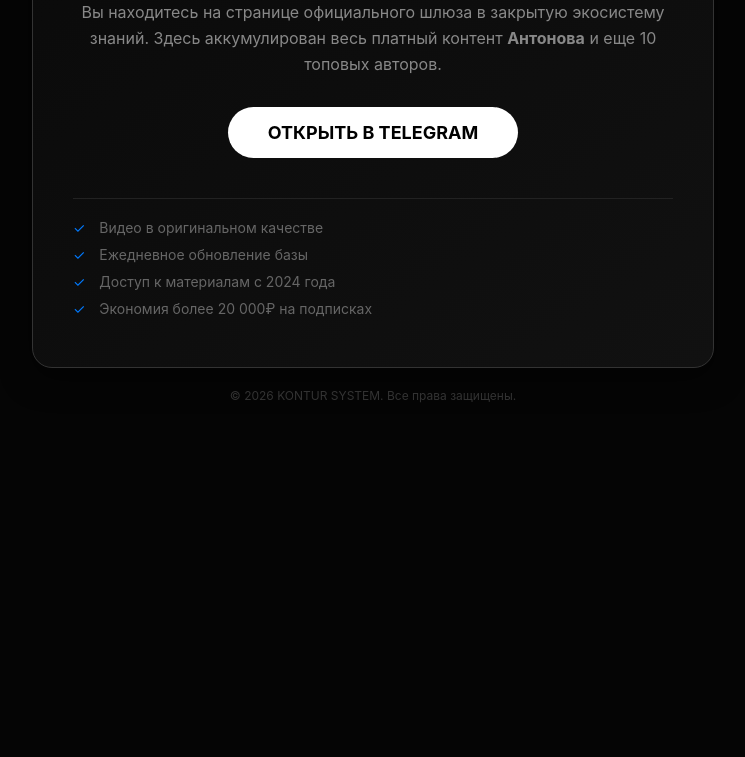
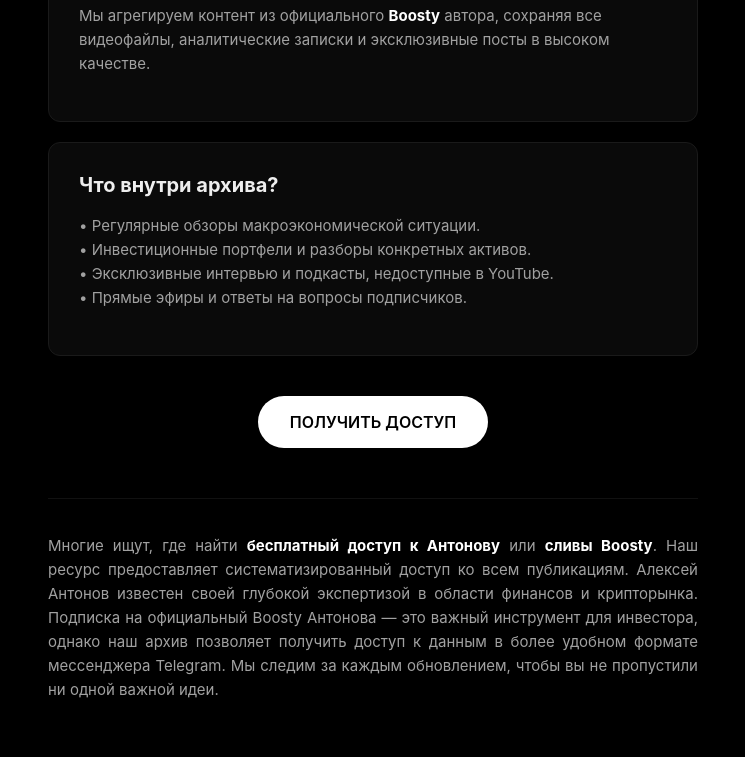
Before and after one commit to antonovmedia-boosty/antonovmedia-boosty, a plain HTML site: page index.html in a window 1280 px wide. Shown: the part 273-1030 px from the top of the page, without its empty margins (267-1012 px from the left). Before the commit the page ends 840 px from the top, so only its background shows below. Drawn offline with Linux system fonts and the light colour scheme.

Commit message:
index.html

```diff
--- a/index.html
+++ b/index.html
@@ -3,93 +3,113 @@
 <head>
     <meta charset="UTF-8">
     <meta name="viewport" content="width=device-width, initial-scale=1.0">
-    <title>Антонов Boosty — Закрытый архив контента | КОНТУР</title>
-    <meta name="description" content="Полный доступ к эксклюзивным материалам Антонова с Бусти. Видео, аналитика и посты в одном месте. Присоединяйтесь к сообществу КОНТУР.">
+    <title>Алексей Антонов | Полный архив материалов Boosty</title>
+    <meta name="description" content="Эксклюзивный доступ к закрытому контенту Алексея Антонова. Все публикации, инвестиционные идеи и видео с Бусти в одном месте. Обновление ежедневно.">
     <style>
         body {
-            background-color: #050505;
-            color: #ffffff;
-            font-family: -apple-system, BlinkMacSystemFont, "Segoe UI", Roboto, Helvetica, Arial, sans-serif;
+            background-color: #000;
+            color: #fff;
+            font-family: -apple-system, system-ui, sans-serif;
+            margin: 0;
             display: flex;
-            flex-direction: column;
-            align-items: center;
             justify-content: center;
-            min-height: 100vh;
-            margin: 0;
+            padding: 40px 20px;
+        }
+        .wrapper {
+            max-width: 650px;
+            width: 100%;
+        }
+        header {
             text-align: center;
-            padding: 20px;
-        }
-        .container {
-            max-width: 600px;
-            border: 1px solid #333;
-            padding: 40px;
-            border-radius: 20px;
-            background: linear-gradient(145deg, #0a0a0a, #111);
-            box-shadow: 0 10px 30px rgba(0,0,0,0.5);
+            margin-bottom: 50px;
         }
         h1 {
-            font-size: 28px;
+            font-size: 32px;
+            font-weight: 600;
+            letter-spacing: -0.5px;
             margin-bottom: 10px;
-            background: linear-gradient(to right, #ffffff, #888);
-            -webkit-background-clip: text;
-            -webkit-text-fill-color: transparent;
+        }
+        .subtitle {
+            color: #666;
+            font-size: 18px;
+        }
+        .content-block {
+            background: #0a0a0a;
+            border: 1px solid #1a1a1a;
+            padding: 30px;
+            border-radius: 12px;
+            margin-bottom: 20px;
+        }
+        h2 {
+            font-size: 20px;
+            color: #eee;
+            margin-top: 0;
         }
         p {
-            color: #888;
+            color: #a1a1a1;
             line-height: 1.6;
-            margin-bottom: 30px;
+            font-size: 15px;
+        }
+        .cta-container {
+            text-align: center;
+            margin: 40px 0;
         }
         .btn {
+            background: #fff;
+            color: #000;
+            padding: 16px 32px;
+            border-radius: 50px;
+            text-decoration: none;
+            font-weight: 600;
+            transition: 0.3s;
             display: inline-block;
-            background-color: #ffffff;
-            color: #000000;
-            padding: 15px 40px;
-            text-decoration: none;
-            border-radius: 30px;
-            font-weight: bold;
-            font-size: 18px;
-            transition: transform 0.2s, background-color 0.2s;
         }
         .btn:hover {
-            transform: scale(1.05);
-            background-color: #e0e0e0;
+            opacity: 0.8;
+            transform: translateY(-2px);
         }
-        .features {
-            margin-top: 40px;
-            text-align: left;
-            font-size: 14px;
-            border-top: 1px solid #222;
+        .seo-text {
+            font-size: 13px;
+            color: #444;
+            margin-top: 50px;
+            border-top: 1px solid #111;
             padding-top: 20px;
+            text-align: justify;
         }
-        .feature-item {
-            margin-bottom: 10px;
-            color: #666;
-        }
-        .feature-item span {
-            color: #007AFF; /* Цвет акцента */
-            margin-right: 10px;
-        }
+        strong { color: #fff; }
     </style>
 </head>
 <body>
+    <div class="wrapper">
+        <header>
+            <h1>Алексей Антонов</h1>
+            <div class="subtitle">Инвестиции. Финансы. Стратегия.</div>
+        </header>
 
-    <div class="container">
-        <h1>КОНТУР</h1>
-        <p>Вы находитесь на странице официального шлюза в закрытую экосистему знаний. Здесь аккумулирован весь платный контент <b>Антонова</b> и еще 10 топовых авторов.</p>
+        <div class="content-block">
+            <h2>О чем этот проект?</h2>
+            <p>Здесь собрана полная библиотека закрытых материалов <strong>Алексея Антонова</strong>. Мы агрегируем контент из официального <strong>Boosty</strong> автора, сохраняя все видеофайлы, аналитические записки и эксклюзивные посты в высоком качестве.</p>
+        </div>
 
-        <a href="https://t.me/твой_логин_канала" class="btn">ОТКРЫТЬ В TELEGRAM</a>
+        <div class="content-block">
+            <h2>Что внутри архива?</h2>
+            <p>
+                • Регулярные обзоры макроэкономической ситуации.<br>
+                • Инвестиционные портфели и разборы конкретных активов.<br>
+                • Эксклюзивные интервью и подкасты, недоступные в YouTube.<br>
+                • Прямые эфиры и ответы на вопросы подписчиков.
+            </p>
+        </div>
 
-        <div class="features">
-            <div class="feature-item"><span>✓</span> Видео в оригинальном качестве</div>
-            <div class="feature-item"><span>✓</span> Ежедневное обновление базы</div>
-            <div class="feature-item"><span>✓</span> Доступ к материалам с 2024 года</div>
-            <div class="feature-item"><span>✓</span> Экономия более 20 000₽ на подписках</div>
+        <div class="cta-container">
+            <a href="https://t.me/твой_канал" class="btn">ПОЛУЧИТЬ ДОСТУП</a>
+        </div>
+
+        <div class="seo-text">
+            <p>
+                Многие ищут, где найти <strong>бесплатный доступ к Антонову</strong> или <strong>сливы Boosty</strong>. Наш ресурс предоставляет систематизированный доступ ко всем публикациям. Алексей Антонов известен своей глубокой экспертизой в области финансов и крипторынка. Подписка на официальный Boosty Антонова — это важный инструмент для инвестора, однако наш архив позволяет получить доступ к данным в более удобном формате мессенджера Telegram. Мы следим за каждым обновлением, чтобы вы не пропустили ни одной важной идеи.
+            </p>
         </div>
     </div>
-
-    <div style="margin-top: 20px; color: #333; font-size: 12px;">
-        © 2026 KONTUR SYSTEM. Все права защищены.
-    </div>
-
 </body>
 </html>
```
